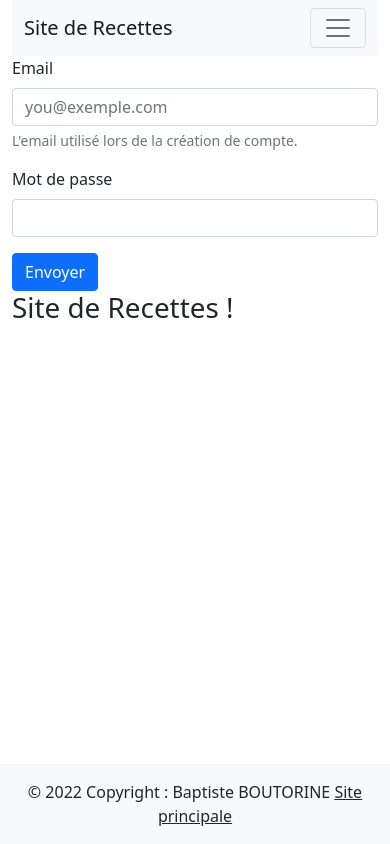
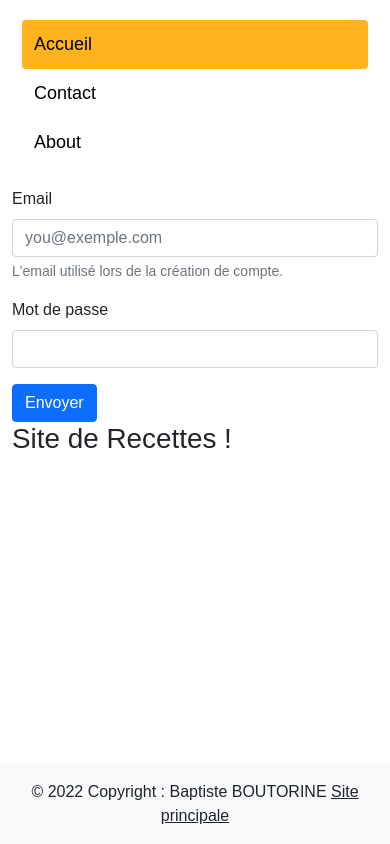
Before and after one commit to Sfertix/Hartsum, a PHP site: page /safezone/home.php in a window 390 px wide. Run offline with PHP 8.4, Linux system fonts and the light colour scheme.

Commit message:
Suppression de fichiers inutiles

```diff
--- a/form-merci.html
+++ /dev/null
@@ -1,2 +0,0 @@
-<!DOCTYPE html>
-<p>Merci</p>
--- a/index.php
+++ b/index.php
@@ -3,7 +3,7 @@
     <head>
        <meta charset="utf-8">
         <!-- importer le fichier de style -->
-        <link rel="stylesheet" href="styles.css" media="screen" type="text/css" />
+        <link rel="stylesheet" href="./css/styles_login.css" media="screen" type="text/css" />
     </head>
     <body>
         <div id="container">
--- a/safezone/header.php
+++ b/safezone/header.php
@@ -1,23 +1,76 @@
 <?php
     include_once('variables.php');
-    include_once('functions.php');
 ?>
 
-<nav class="navbar navbar-expand-lg navbar-light bg-light">
-  <div class="container-fluid">
-    <a class="navbar-brand" href="home.php">Site de Recettes</a>
-    <button class="navbar-toggler" type="button" data-bs-toggle="collapse" data-bs-target="#navbarSupportedContent" aria-controls="navbarSupportedContent" aria-expanded="false" aria-label="Toggle navigation">
-      <span class="navbar-toggler-icon"></span>
-    </button>
-    <div class="collapse navbar-collapse" id="navbarSupportedContent">
-      <ul class="navbar-nav me-auto mb-2 mb-lg-0">
-        <li class="nav-item">
-          <a class="nav-link active" aria-current="page" href="home.php">Home</a>
-        </li>
-        <li class="nav-item">
-          <a class="nav-link" href="contact.php">Contact</a>
-        </li>
-      </ul>
-    </div>
+<!DOCTYPE html>
+<html>
+<head>
+<meta name="viewport" content="width=device-width, initial-scale=1">
+<style>
+* {box-sizing: border-box;}
+
+body {
+  margin: 0;
+  font-family: Arial, Helvetica, sans-serif;
+}
+
+.header {
+  overflow: hidden;
+  background-color: #ffffff;
+  padding: 20px 10px;
+}
+
+.header a {
+  float: center;
+  color: black;
+  text-align: center;
+  padding: 12px;
+  text-decoration: none;
+  font-size: 18px;
+  line-height: 25px;
+  border-radius: 4px;
+}
+
+.header a.logo {
+  font-size: 25px;
+  font-weight: bold;
+}
+
+.header a:hover {
+  color: black;
+}
+
+.header a.active {
+  background-color: #ffb41e;
+  color: black;
+}
+
+.header-center {
+  float: center;
+}
+
+@media screen and (max-width: 500px) {
+  .header a {
+    float: none;
+    display: block;
+    text-align: left;
+  }
+
+  .header-center {
+    float: none;
+    text-align: center;
+  }
+}
+</style>
+</head>
+<body>
+
+<div class="header">
+  <div class="header-center">
+    <a class="active" href="#home">Accueil</a>
+    <a href="#contact">Contact</a>
+    <a href="#about">About</a>
   </div>
-</nav>
+</div>
+</body>
+</html>
```
Also changed, not shown: safezone/contact.php (deleted, +0 -36 lines), safezone/functions.php (deleted, +0 -45 lines), css/styles_login.css (renamed from styles.css).
